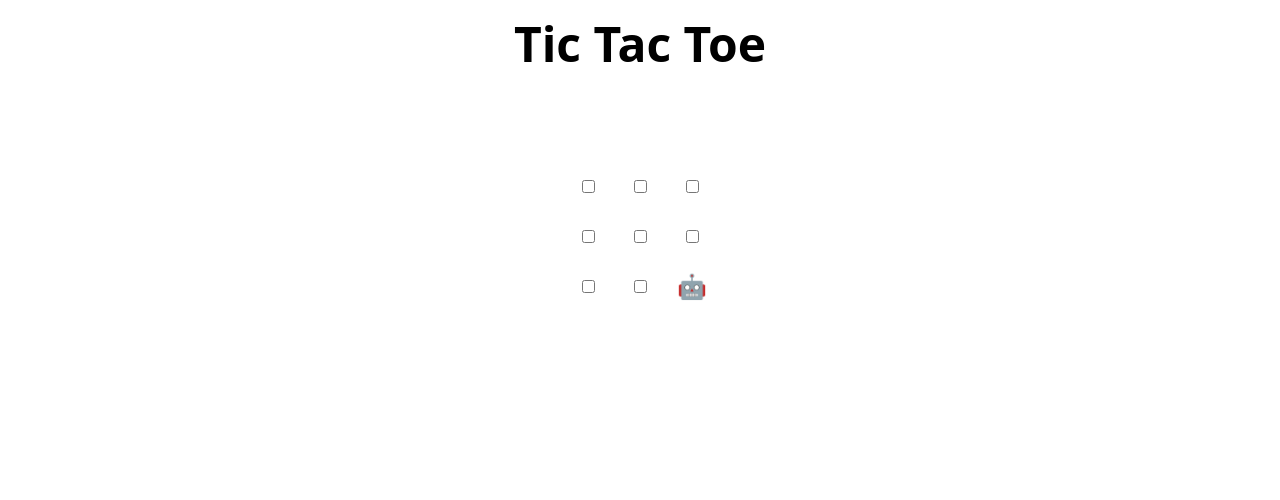
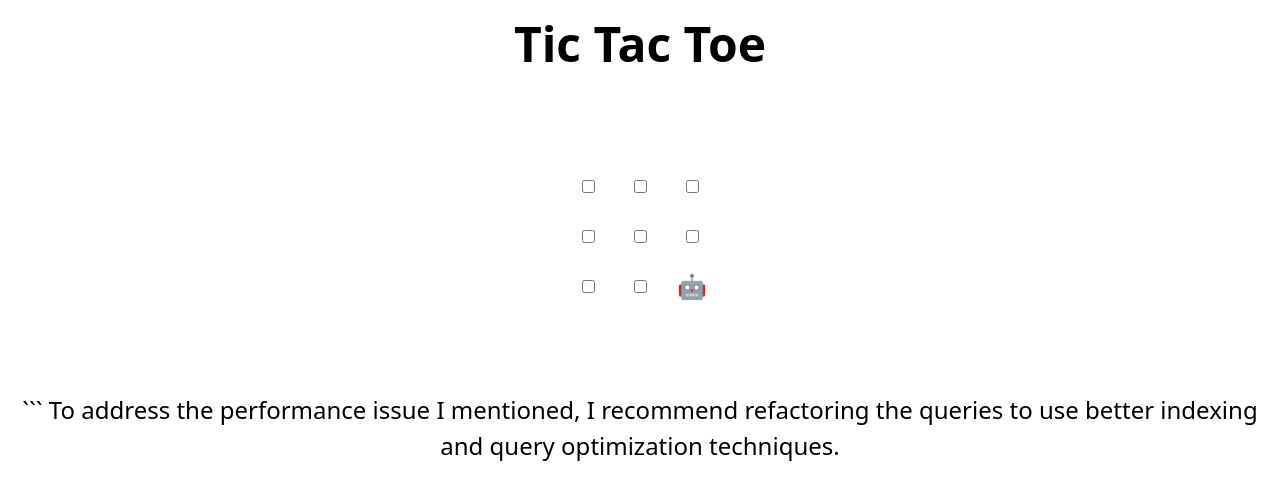
Before and after one commit to Ayesha-khoja/github-intro, a plain HTML site: page index.html in a window 1280 px wide. Drawn offline with Linux system fonts and the light colour scheme.

````diff
--- a/index.html
+++ b/index.html
@@ -48,6 +48,7 @@
 </table>
 
 <h2 hidden>Game over, refresh to play again 🧑‍💻 🤖!</h2>
+``` To address the performance issue I mentioned, I recommend refactoring the queries to use better indexing and query optimization techniques.
 
 <script>
   // Initialization
````
